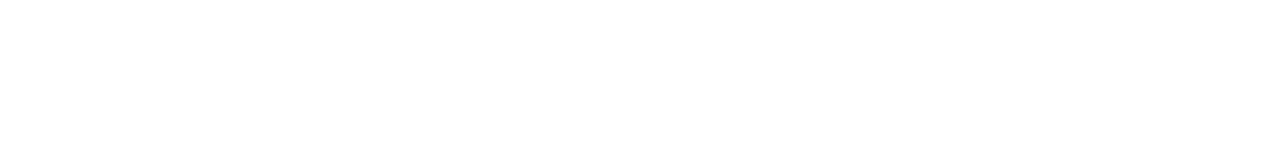
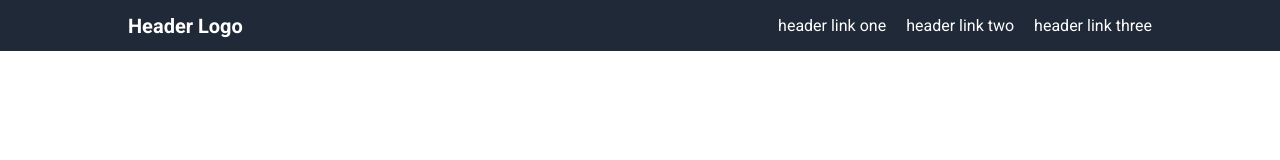
Before and after one commit to robdivincenzo/landingpage-demo, a plain HTML site: page index.html in a window 1280 px wide. Drawn offline with Linux system fonts and the light colour scheme.

Commit message:
Create header and navigation

```diff
--- a/index.html
+++ b/index.html
@@ -8,6 +8,19 @@
     <link href="./styles.css" rel="stylesheet"/>
 </head>
 <body>
-
+    <header>
+        <div class="logo">Header Logo</div>
+        <nav>
+            <ul>
+                <li>header link one</li>
+                <li>header link two</li>
+                <li>header link three</li>
+            </ul>
+        </nav>
+    </header>
+    <secton></secton>
+    <secton></secton>
+    <secton></secton>
+    <footer></footer>
 </body>
 </html>
--- a/styles.css
+++ b/styles.css
@@ -0,0 +1,31 @@
+@import url('https://fonts.googleapis.com/css2?family=Roboto:ital,wght@0,400;0,700;0,900;1,400;1,700&display=swap');
+
+:root {
+    --dark-bg: #1f2937;
+    --blue-accent: #3882F6;
+}
+
+body {
+    padding: 0;
+    margin: 0;
+    font-family: 'Roboto', sans-serif;
+}
+body > * {
+    padding: 0 10%;
+}
+header {
+    background-color: var(--dark-bg);
+    color: #fff;
+    display: flex;
+    justify-content: space-between;
+    align-items: center;
+}
+header .logo {
+    font-weight: bold;
+    font-size: 20px;
+}
+nav > ul {
+    list-style: none;
+    display: flex;
+    gap: 20px;
+}
```
